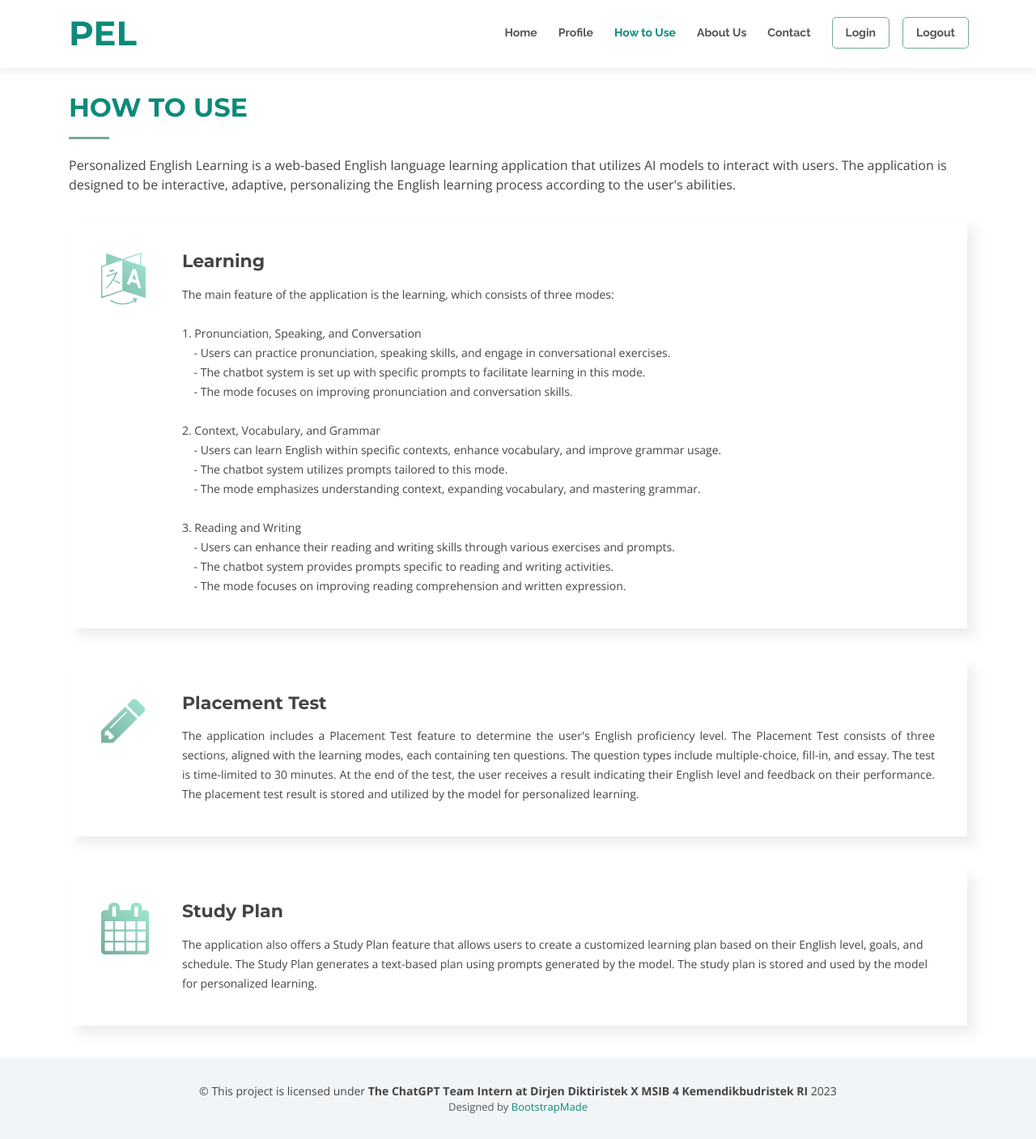
After one commit to muhammadhaerul25/Personalized-English-Learning-App, a Flask app: page /how-to-use in a window 1280 px wide. The commit adds this page. Shown: the whole page at 81% size. Run offline with Flask 2, Linux system fonts and the light colour scheme; the visitor is signed in with stand-in values (Sample User, id 1); some libraries are stand-ins or nearby versions.

Commit message:
Update files: app.py, about.html, base.html, add style_how_to_use.css and how_to_use.html

```diff
--- a/app/app.py
+++ b/app/app.py
@@ -75,6 +75,10 @@ def profile():
                            placement_test_date=placement_test_date, placement_test_english_level=placement_test_english_level, placement_test_result=placement_test_result,
                            study_plan_date=study_plan_date, study_plan=study_plan)
 
+
+@app.route('/how-to-use')
+def how_to_use():
+    return render_template('how_to_use.html')
 
 @app.route('/about')
 def about():
--- /dev/null
+++ b/app/static/css/style_how_to_use.css
@@ -0,0 +1,7 @@
+#how_to_use-link {
+    color: #0c8a7a;
+}
+
+.text-justify {
+    text-align: justify;
+  }
--- a/app/templates/about.html
+++ b/app/templates/about.html
@@ -26,7 +26,7 @@
             <div id="team-intro" class="col-lg-6 content">
               <h2>The ChatGPT Team</h2>
               <h3 id="team-text" style="font-style: normal;">The ChatGPT Team is a group of interns working on the development of artificial intelligence using the GPT model.
-                This team consists of interns from the MSIB 5 program (Internship and Independent Study Batch 5, 2023) in partnership with Ditjen Diktiristek.</h3>
+                This team consists of interns from the MSIB 5 program (Internship and Independent Study Batch 4, 2023) in partnership with Ditjen Diktiristek.</h3>
 
               <ul>
                 <li><i class="ion-android-checkmark-circle"></i>The team developed an adaptive, interactive, and personalized English learning application called PEL (Personalized English Learning)</li>
--- a/app/templates/base.html
+++ b/app/templates/base.html
@@ -58,6 +58,7 @@
           <ul class="nav-menu">
             <li><a id='home-link' href="home">Home</a></li>
             <li><a id='profile-link' href="profile">Profile</a></li>
+            <li><a id='how_to_use-link' href="how-to-use">How to Use</a></li>
             <li><a id='about-link' href="about">About Us</a></li>
             <li><a id='contact-link' href="contact">Contact</a></li>
             <li><a href="registration"><button id="login-button" class="login-button">Login</button></a></li>
@@ -87,7 +88,7 @@
     <footer id="footer">
       <div class="container">
         <div class="copyright">
-          &copy; Copyright <strong>Reveal</strong>. All Rights Reserved
+          &copy; This project is licensed under <strong>The ChatGPT Team Intern at Dirjen Diktiristek X MSIB 4 Kemendikbudristek RI</strong> 2023
         </div>
         <div class="credits">
           <!--
--- /dev/null
+++ b/app/templates/how_to_use.html
@@ -0,0 +1,81 @@
+{% extends "base.html" %}
+
+{% block title %}
+    How to Use
+{% endblock %}
+
+{% block head %}
+<link rel="stylesheet" href="{{ url_for('static', filename='css/style_how_to_use.css') }}">
+{% endblock %}
+
+{% block content %}
+<main id="main">
+
+  <!--==========================
+      How to Use Section
+    ============================-->
+    <section id="services">
+      <div class="container">
+        <div class="section-header">
+          <h2>How to Use</h2>
+          <p>Personalized English Learning is a web-based English language learning application that utilizes AI models to interact with users. The application is designed to be interactive, adaptive, personalizing the English learning process according to the user's abilities.</p>
+        </div>
+
+        <div class="row">
+          <div class="col-lg-12">
+            <div class="box wow fadeInLeft">
+              <div class="icon"><i class="fa fa-language"></i></div>
+              <h4 class="title"><a href="">Learning</a></h4>
+              <p class="description text-justify">
+                The main feature of the application is the learning, which consists of three modes:<br><br>
+                1. Pronunciation, Speaking, and Conversation<br>
+                &nbsp;&nbsp;&nbsp;&nbsp;- Users can practice pronunciation, speaking skills, and engage in conversational exercises.<br>
+                &nbsp;&nbsp;&nbsp;&nbsp;- The chatbot system is set up with specific prompts to facilitate learning in this mode.<br>
+                &nbsp;&nbsp;&nbsp;&nbsp;- The mode focuses on improving pronunciation and conversation skills.<br><br>
+                2. Context, Vocabulary, and Grammar<br>
+                &nbsp;&nbsp;&nbsp;&nbsp;- Users can learn English within specific contexts, enhance vocabulary, and improve grammar usage.<br>
+                &nbsp;&nbsp;&nbsp;&nbsp;- The chatbot system utilizes prompts tailored to this mode.<br>
+                &nbsp;&nbsp;&nbsp;&nbsp;- The mode emphasizes understanding context, expanding vocabulary, and mastering grammar.<br><br>
+                3. Reading and Writing<br>
+                &nbsp;&nbsp;&nbsp;&nbsp;- Users can enhance their reading and writing skills through various exercises and prompts.<br>
+                &nbsp;&nbsp;&nbsp;&nbsp;- The chatbot system provides prompts specific to reading and writing activities.<br>
+                &nbsp;&nbsp;&nbsp;&nbsp;- The mode focuses on improving reading comprehension and written expression.
+              </p>
+            </div>
+          </div>
+        </div>
+
+
+        <div class="row">
+          <div class="col-lg-12">
+            <div class="box wow fadeInRight">
+              <div class="icon"><i class="fa fa-pencil"></i></div>
+              <h4 class="title"><a href="">Placement Test</a></h4>
+              <p class="description text-justify">The application includes a Placement Test feature to determine the user's English proficiency level. The Placement Test consists of three sections, aligned with the learning modes, each containing ten questions. The question types include multiple-choice, fill-in, and essay. The test is time-limited to 30 minutes. At the end of the test, the user receives a result indicating their English level and feedback on their performance. The placement test result is stored and utilized by the model for personalized learning.</p>
+            </div>
+          </div>
+        </div>
+
+        <div class="row">
+
+          <div class="col-lg-12">
+            <div class="box wow fadeInLeft">
+              <div class="icon"><i class="fa fa-calendar"></i></div>
+              <h4 class="title"><a href="">Study Plan</a></h4>
+              <p class="description">The application also offers a Study Plan feature that allows users to create a customized learning plan based on their English level, goals, and schedule. The Study Plan generates a text-based plan using prompts generated by the model. The study plan is stored and used by the model for personalized learning.</p>
+            </div>
+          </div>
+
+        </div>
+
+      </div>
+    </section><!-- #How to Use -->
+
+
+
+</main>
+{% endblock %}
+
+
+{% block scripts %}
+{% endblock %}
```
